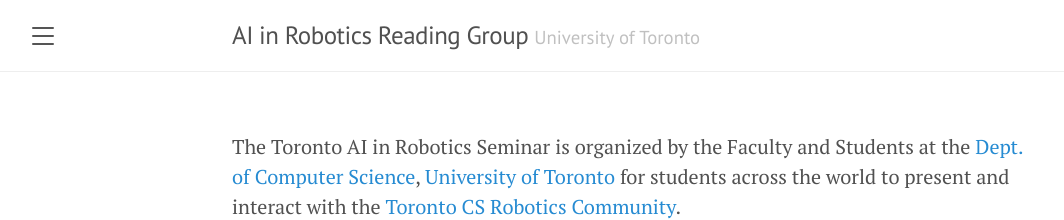
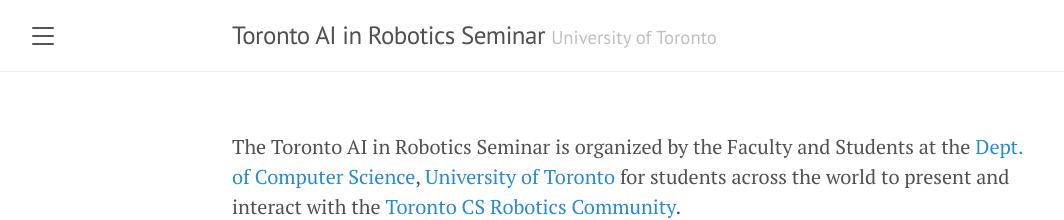
Before and after one commit to uoft-cs-robotics/toronto-air, a Jekyll site: the page built from index.md, in a window 1280 px wide and 900 px high. Shown: the top 220 px of the window, without its empty margins (8-1072 px from the left). Built offline with Jekyll 4.4.1, drawn with Linux system fonts in a browser that asks for light colours; comment, search, counter and statistics services are not loaded.

Commit message:
Updated seminar name

```diff
--- a/_config.yml
+++ b/_config.yml
@@ -1,5 +1,5 @@
 # Setup
-title:               AI in Robotics Reading Group
+title:               Toronto AI in Robotics Seminar
 tagline:             University of Toronto
 description:         'AI in Robotics Reading Group University of Toronto`'
 url:                 https://robotics.cs.toronto.edu/
```
